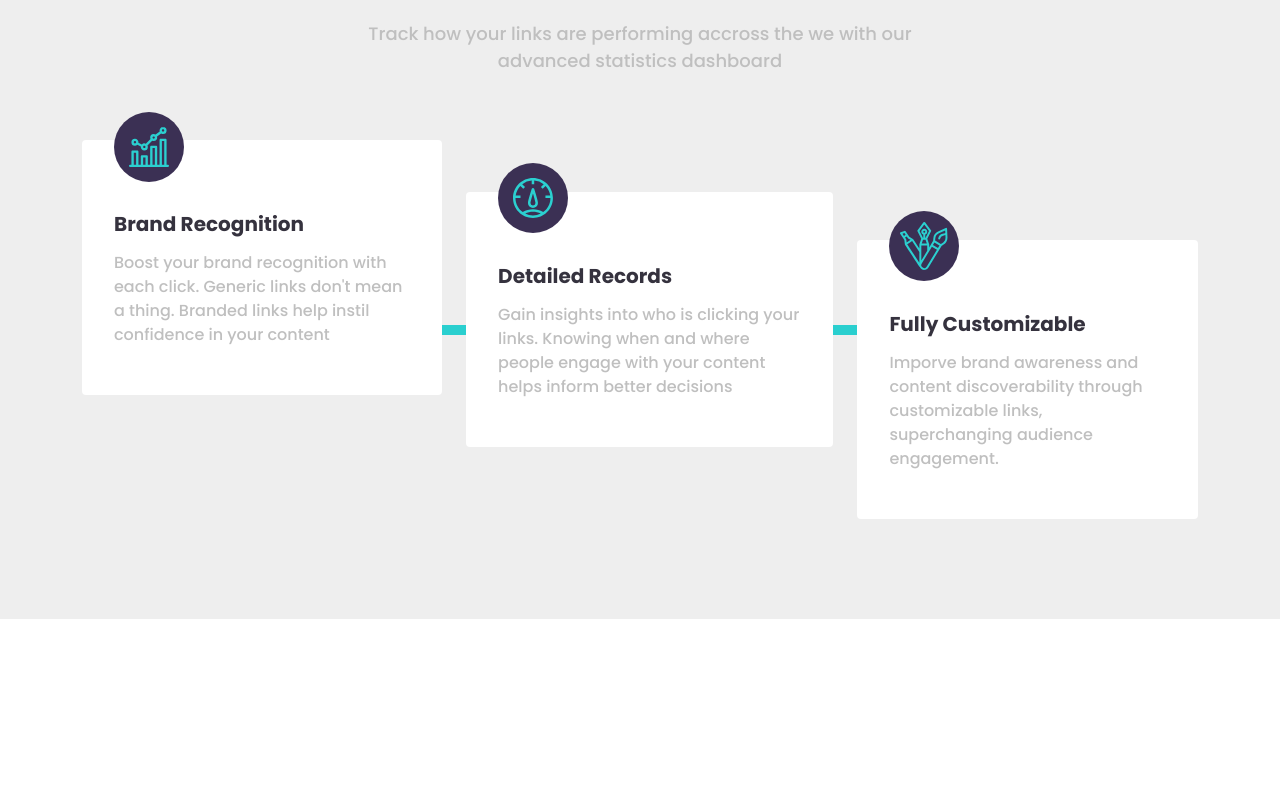
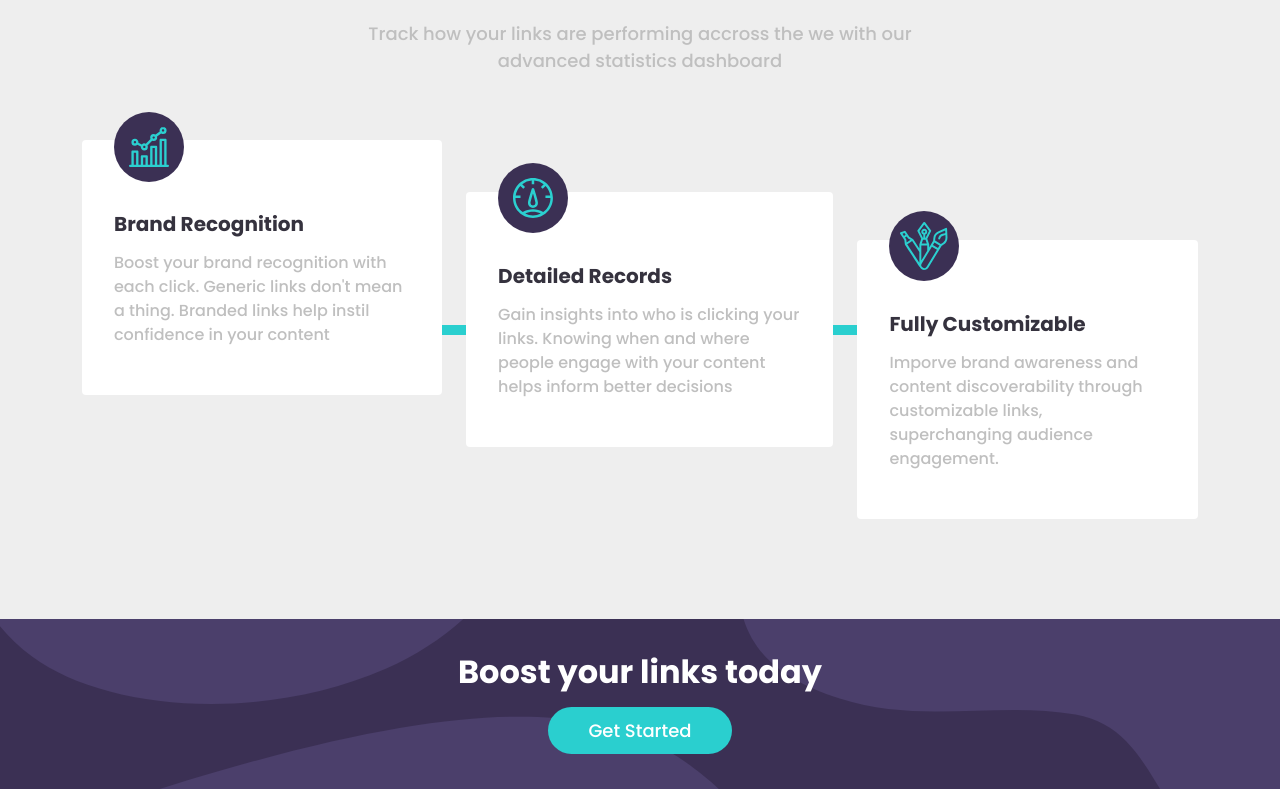
Before and after one commit to yaya-mamoudou/url-shortener, an Angular app: page / in a window 1280 px wide. Shown: the part 929-1718 px from the top of the page. Before the commit the page ends 1548 px from the top, so only its background shows below. Built offline with nearby package versions, Linux system fonts and the light colour scheme.

Commit message:
Done with pre-footer

```diff
--- a/src/app/app.component.html
+++ b/src/app/app.component.html
@@ -1,3 +1,4 @@
 <app-navbar></app-navbar>
 <app-hero></app-hero>
 <app-stats></app-stats>
+<app-pre-footer></app-pre-footer>
--- a/src/app/app.module.ts
+++ b/src/app/app.module.ts
@@ -9,6 +9,7 @@ import { HeroComponent } from './hero/hero.component';
 import { StatsComponent } from './stats/stats.component';
 import { StatCardComponent } from './stat-card/stat-card.component';
 import { ShortenFormComponent } from './shorten-form/shorten-form.component';
+import { PreFooterComponent } from './pre-footer/pre-footer.component';
 
 @NgModule({
   declarations: [
@@ -18,7 +19,8 @@ import { ShortenFormComponent } from './shorten-form/shorten-form.component';
     HeroComponent,
     StatsComponent,
     StatCardComponent,
-    ShortenFormComponent
+    ShortenFormComponent,
+    PreFooterComponent
   ],
   imports: [
     BrowserModule,
--- /dev/null
+++ b/src/app/pre-footer/pre-footer.component.css
@@ -0,0 +1,24 @@
+:host > div{
+    height: 170px;
+    position: relative;
+    background-color: var(--voilet);
+}
+
+:host > div > div{
+    z-index: 2;
+    display: flex;
+    flex-direction: column;
+    align-items: center;
+    align-self: center;
+}
+
+.button{
+    margin-top: 15px;
+}
+
+img{
+    width: 100%;
+    height: 100%;
+    position: absolute;
+    z-index: 1;
+}
--- /dev/null
+++ b/src/app/pre-footer/pre-footer.component.html
@@ -0,0 +1,7 @@
+<div class="d-flex justify-content-center">
+    <img src="assets/bg-boost-desktop.svg" alt="">
+    <div>
+        <h2 class="text-white">Boost your links today</h2>
+        <app-button [ngClass]="'button'" label="Get Started"></app-button>
+    </div>
+</div>
```
Also changed, not shown: src/app/pre-footer/pre-footer.component.ts (added, +10 -0 lines), 1 other file (tests, documents, lock files or other folders).
